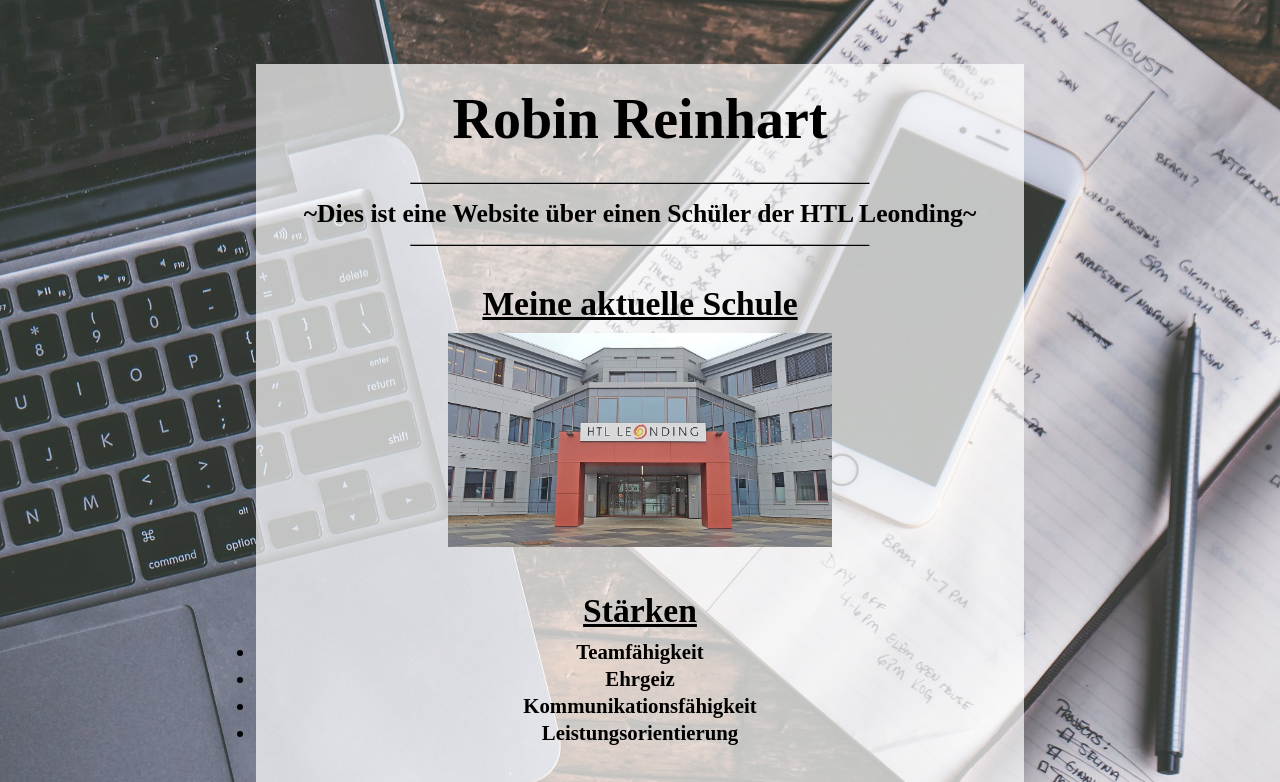
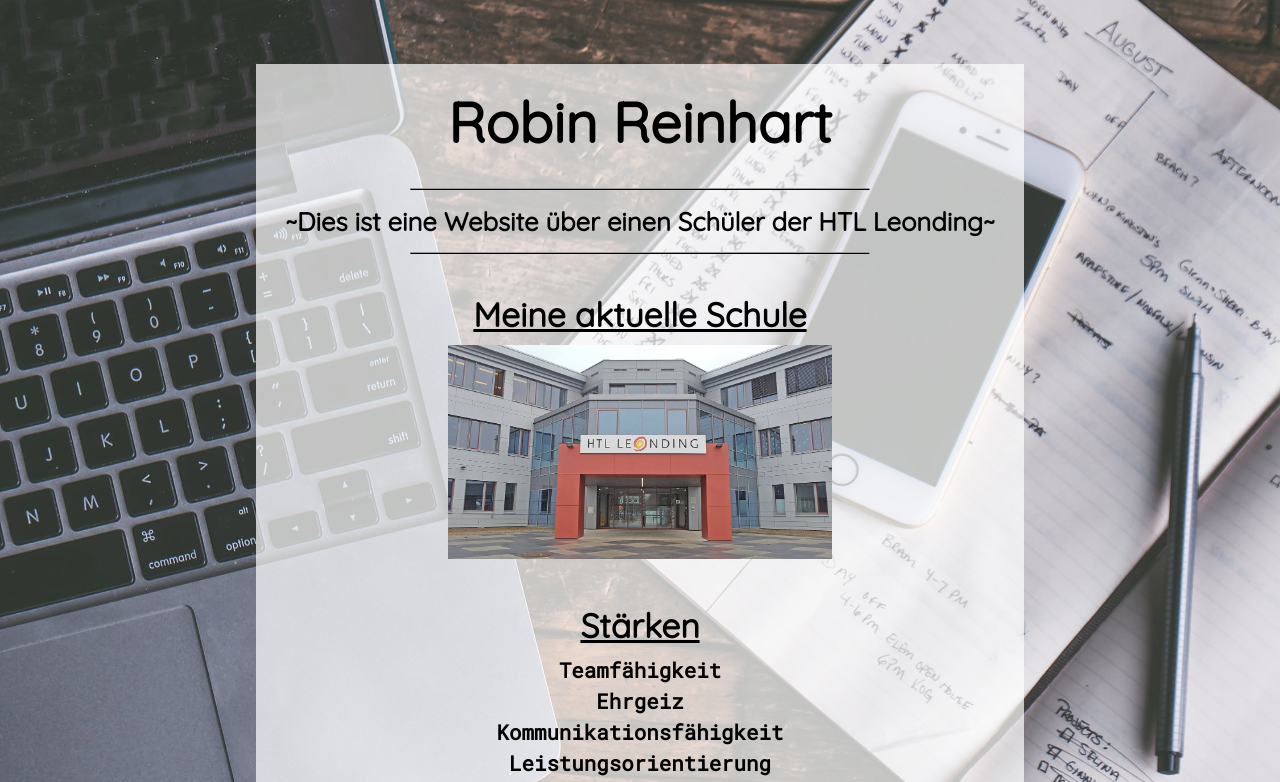
Before and after one commit to reini-java/reini-java.github.io, a plain HTML site: page index.html in a window 1280 px wide. Shown: the top 782 px of the page. Drawn offline with Linux system fonts and the light colour scheme.

Commit message:
Fixed bug

```diff
--- a/index.html
+++ b/index.html
@@ -5,6 +5,8 @@
         <meta charset="utf-8">
         <title>Robin Reinhart</title>
         <link rel="stylesheet" type="text/css" href="style.css">
+        <link href="https://fonts.googleapis.com/css?family=Roboto+Mono&display=swap" rel="stylesheet">
+        <link href="https://fonts.googleapis.com/css?family=Quicksand&display=swap" rel="stylesheet">
     </head>
     <body>
 
--- a/style.css
+++ b/style.css
@@ -1,6 +1,7 @@
 *{
     margin:0;
     padding: 0;
+
 }
 
 body{
@@ -21,35 +22,42 @@ body{
 hr{
     border-bottom: black solid 1px;
     margin: 1% 20%;
+
 }
 
 h1{
     font-size: 350%;
     padding: 3%;
+    font-family: 'Quicksand', sans-serif;
 }
 
 h3{
     font-size: 160%;
     padding: 1% 0 1%;
+
+    font-family: 'Quicksand', sans-serif;
 }
 
 h2{
     margin:5% 0 1%;
     font-size: 210%;
     text-decoration: underline;
+    font-family: 'Quicksand', sans-serif;
 }
 
 ul li{
-
-    font-weight: bold;
+    list-style: none;
     font-size: 130%;
     padding: 0.2%;
+    font-weight: bold;
+    font-family: 'Roboto Mono', monospace;
 }
 
 p{
     font-weight: bold;
     font-size: 130%;
     padding: 1%;
+    font-family: 'Roboto Mono', monospace;
 }
 
 img{
```
